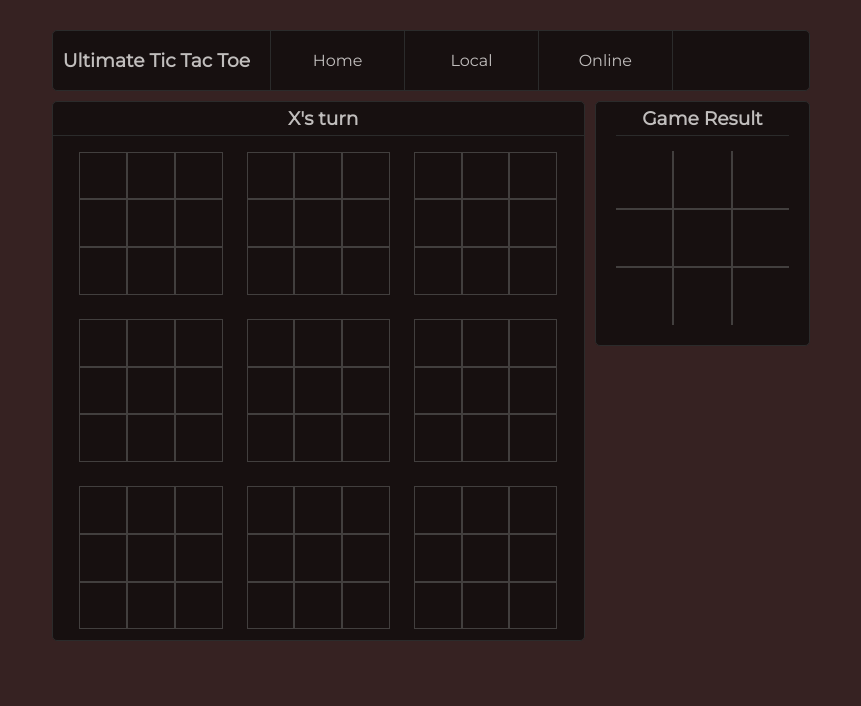
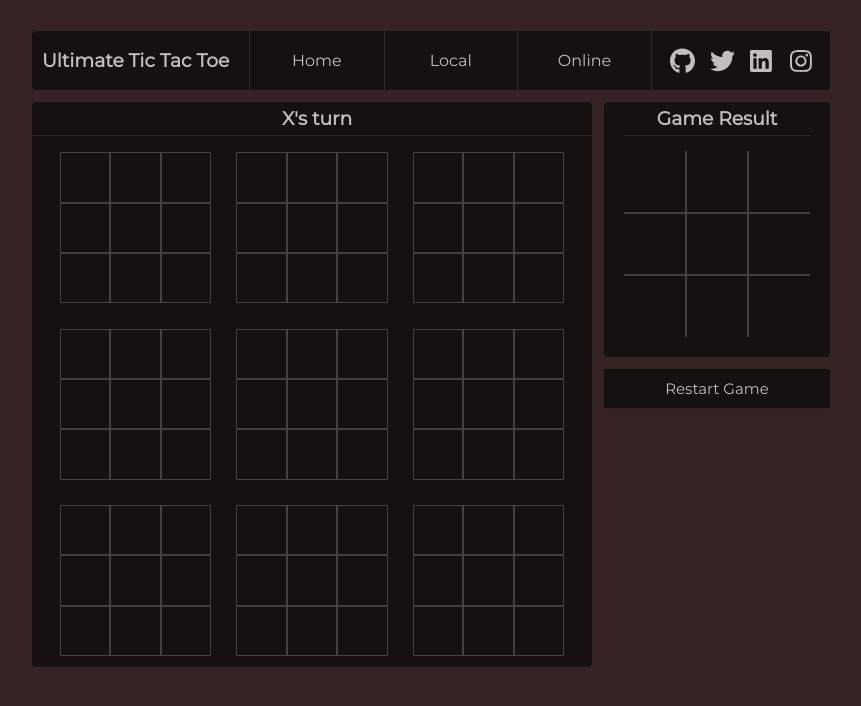
Before and after one commit to Carricossauro/Ultimate-Tic-Tac-Toe, a React app in the folder main/: page /local in a window 1280 px wide. Shown: the whole page, without its empty margins (209-1070 px from the left). Built offline with nearby package versions, Linux system fonts and the light colour scheme.

Commit message:
NavBar icons/Restart button

```diff
--- a/main/package.json
+++ b/main/package.json
@@ -3,9 +3,14 @@
   "version": "0.1.0",
   "private": true,
   "dependencies": {
+    "@fortawesome/fontawesome-svg-core": "^1.2.36",
+    "@fortawesome/free-brands-svg-icons": "^5.15.4",
+    "@fortawesome/free-solid-svg-icons": "^5.15.4",
+    "@fortawesome/react-fontawesome": "^0.1.16",
     "@testing-library/jest-dom": "^5.16.1",
     "@testing-library/react": "^12.1.2",
     "@testing-library/user-event": "^13.5.0",
+    "babel-plugin-macros": "^3.1.0",
     "react": "^17.0.2",
     "react-dom": "^17.0.2",
     "react-router-dom": "^6.2.1",
--- a/main/src/NavBar.css
+++ b/main/src/NavBar.css
@@ -42,3 +42,26 @@
 .right {
     border-right: 1px solid var(--medium);
 }
+
+.social-media {
+    margin-left: auto;
+    display: grid;
+    height: 50px;
+    grid-template-columns: repeat(4, 30px);
+    grid-template-rows: 1fr;
+    grid-gap: 10px;
+}
+
+.icon {
+    height: 100%;
+    cursor: pointer;
+    color: var(--dark-text);
+    font-size: 25px;
+}
+
+.icon:hover {
+    color: var(--light-text);
+    font-size: 35px;
+    position: relative;
+    right: 5px;
+}
--- a/main/src/NavBar.js
+++ b/main/src/NavBar.js
@@ -1,5 +1,12 @@
 import React from "react";
 import "./NavBar.css";
+import { FontAwesomeIcon } from "@fortawesome/react-fontawesome";
+import {
+    faGithub,
+    faTwitter,
+    faLinkedin,
+    faInstagram,
+} from "@fortawesome/free-brands-svg-icons";
 
 export default function NavBar() {
     return (
@@ -16,6 +23,26 @@ export default function NavBar() {
                     Online
                 </a>
             </nav>
+            <div className="social-media">
+                <a href="https://github.com/Carricossauro" target="_blank">
+                    <FontAwesomeIcon icon={faGithub} className="icon" />
+                </a>
+                <a href="https://twitter.com/charricossauro" target="_blank">
+                    <FontAwesomeIcon icon={faTwitter} className="icon" />
+                </a>
+                <a
+                    href="https://www.linkedin.com/in/tiagocarrico/"
+                    target="_blank"
+                >
+                    <FontAwesomeIcon icon={faLinkedin} className="icon" />
+                </a>
+                <a
+                    href="https://www.instagram.com/carricossauro/"
+                    target="_blank"
+                >
+                    <FontAwesomeIcon icon={faInstagram} className="icon" />
+                </a>
+            </div>
         </div>
     );
 }
--- a/main/src/home/Home.js
+++ b/main/src/home/Home.js
@@ -4,34 +4,45 @@ import "./Home.css";
 
 export default function Home() {
     return (
-        <div class="home-container">
-            <section class="welcome-section">
+        <div className="home-container">
+            <section className="welcome-section">
                 <h3>Welcome to the Ultimate Tic Tac Toe Website!</h3>
                 <p>
                     If you want to learn how to play the game,{" "}
                     <a
-                        class="link"
+                        className="link"
                         href="https://en.wikipedia.org/wiki/Ultimate_tic-tac-toe"
                         target="_blank"
                     >
                         click here.
                     </a>
                 </p>
+                <p>
+                    Check out the source code for this project{" "}
+                    <a
+                        className="link"
+                        href="https://github.com/Carricossauro/Ultimate-Tic-Tac-Toe"
+                        target="_blank"
+                    >
+                        here
+                    </a>
+                    .
+                </p>
             </section>
-            <section class="play-section">
-                <div class="play-local-online">
+            <section className="play-section">
+                <div className="play-local-online">
                     <h3>Play with a friend on your computer</h3>
                     <button
-                        class="play-button"
+                        className="play-button"
                         onClick={() => (window.location.href = "/local")}
                     >
                         Local Game
                     </button>
                 </div>
-                <div class="play-local-online">
+                <div className="play-local-online">
                     <h3>Play with a friend online</h3>
                     <button
-                        class="play-button"
+                        className="play-button"
                         onClick={() => (window.location.href = "/online")}
                     >
                         Online Game
--- a/main/src/index.css
+++ b/main/src/index.css
@@ -18,5 +18,5 @@ body {
 main {
     margin: 30px auto;
     width: 60%;
-    min-width: 600px;
+    min-width: 800px;
 }
--- a/main/src/local/Local.js
+++ b/main/src/local/Local.js
@@ -32,6 +32,7 @@ export default function Local() {
         setPlaying(true);
         setNextBoard(-1);
         setGameOver(false);
+        setTie(false);
     };
 
     // For calculating play and adding it to the game boards
@@ -132,7 +133,11 @@ export default function Local() {
                 gameOver={gameOver}
                 tie={tie}
             />
-            <Status smallBoard={smallBoard} setSmallBoard={setSmallBoard} />
+            <Status
+                smallBoard={smallBoard}
+                setSmallBoard={setSmallBoard}
+                restartGame={restartGame}
+            />
         </div>
     );
 }
--- a/main/src/local/Status.css
+++ b/main/src/local/Status.css
@@ -7,7 +7,6 @@
     padding: 0 20px 20px 20px;
     text-align: center;
     flex: 1;
-    margin-left: 10px;
 }
 
 .board {
@@ -23,3 +22,27 @@
     padding: 5px;
     border-bottom: 1px solid var(--medium);
 }
+
+.status-container {
+    display: flex;
+    flex-direction: column;
+    flex: 1;
+    margin-left: 10px;
+}
+
+.restart-button {
+    margin-top: 10px;
+    color: var(--dark-text);
+    background-color: var(--darker);
+    border: 1px solid var(--medium);
+    font-family: "Montserrat", sans-serif;
+    font-size: 15px;
+    padding: 10px;
+    cursor: pointer;
+    transition-duration: 0.5s;
+}
+
+.restart-button:hover {
+    background-color: var(--medium);
+    color: var(--light-text);
+}
--- a/main/src/local/Status.js
+++ b/main/src/local/Status.js
@@ -2,8 +2,9 @@ import React from "react";
 
 import "./Status.css";
 
-export default function Status({ smallBoard, setSmallBoard }) {
+export default function Status({ smallBoard, setSmallBoard, restartGame }) {
     return (
+        <div className="status-container">
             <div className="status">
                 <h3 className="status-title">Game Result</h3>
                 <div className="board">
@@ -16,5 +17,9 @@ export default function Status({ smallBoard, setSmallBoard }) {
                     })}
                 </div>
             </div>
+            <button className="restart-button" onClick={() => restartGame()}>
+                Restart Game
+            </button>
+        </div>
     );
 }
```
Also changed, not shown: 1 other file. Lines whose indentation alone changed are shown as unchanged.
